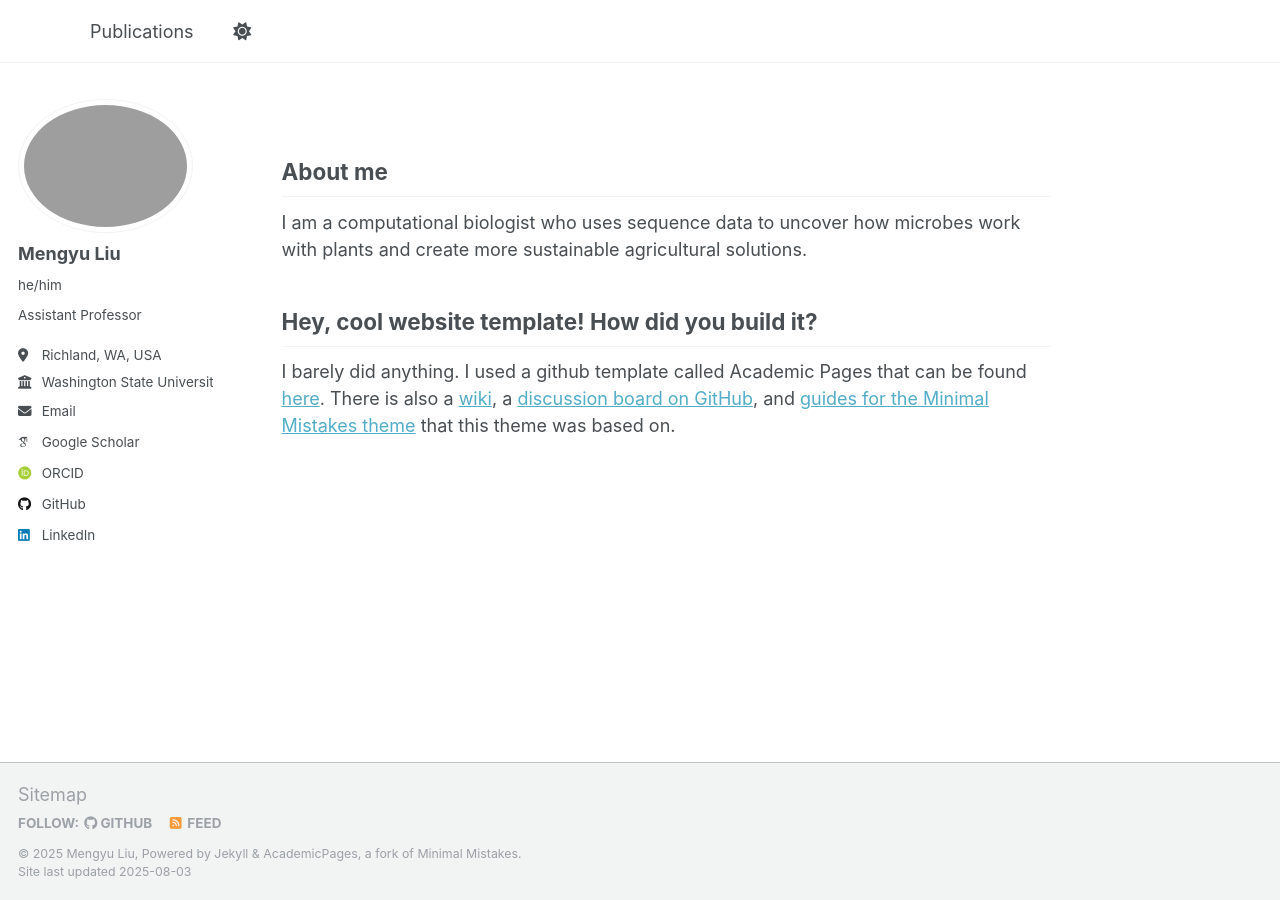
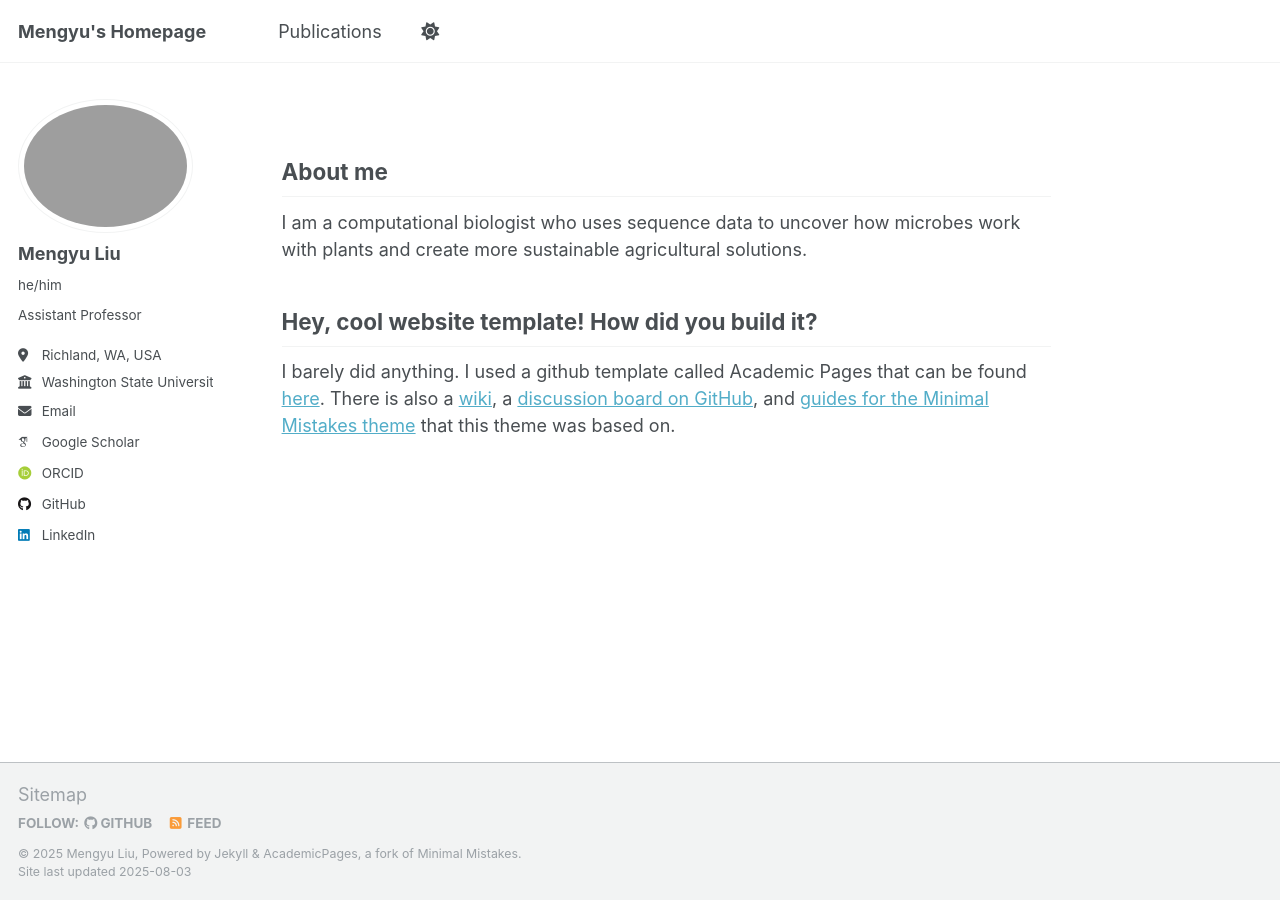
Before and after one commit to Mengyuliu0520/Mengyuliu0520.github.io, a Jekyll site: the page built from _pages/about.md, in a window 1280 px wide. Built offline with Jekyll 4.4.1, drawn with Linux system fonts in a browser that asks for light colours; some web fonts are replaced.

Commit message:
Update _config.yml

```diff
--- a/_config.yml
+++ b/_config.yml
@@ -9,7 +9,7 @@
 # Basic Site Settings
 locale                   : "en-US"
 site_theme               : "default"
-title                    : ""
+title                    : "Mengyu's Homepage"
 title_separator          : "-"
 name                     : &name "Mengyu Liu"
 description              : &description "personal description"
```
